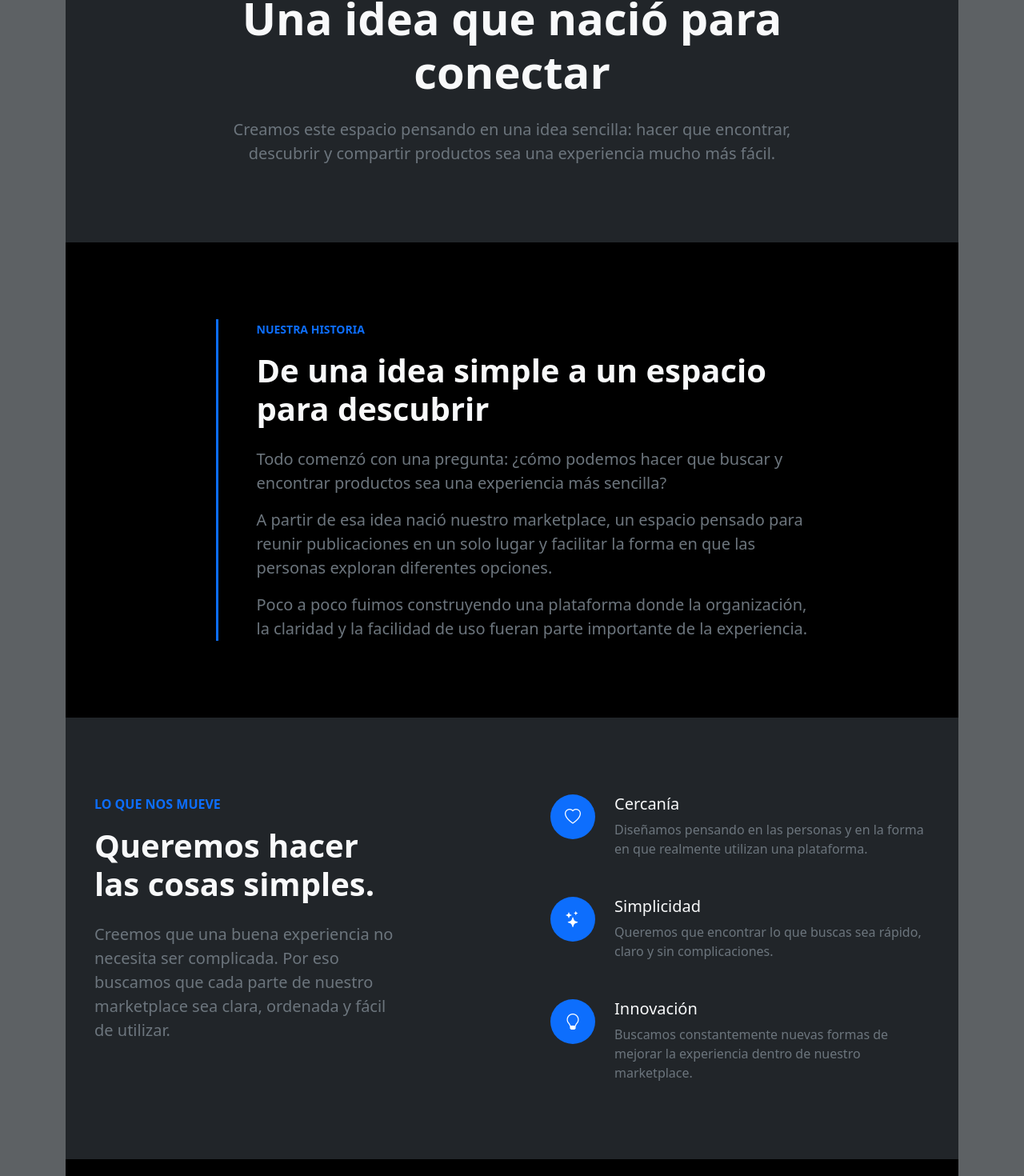
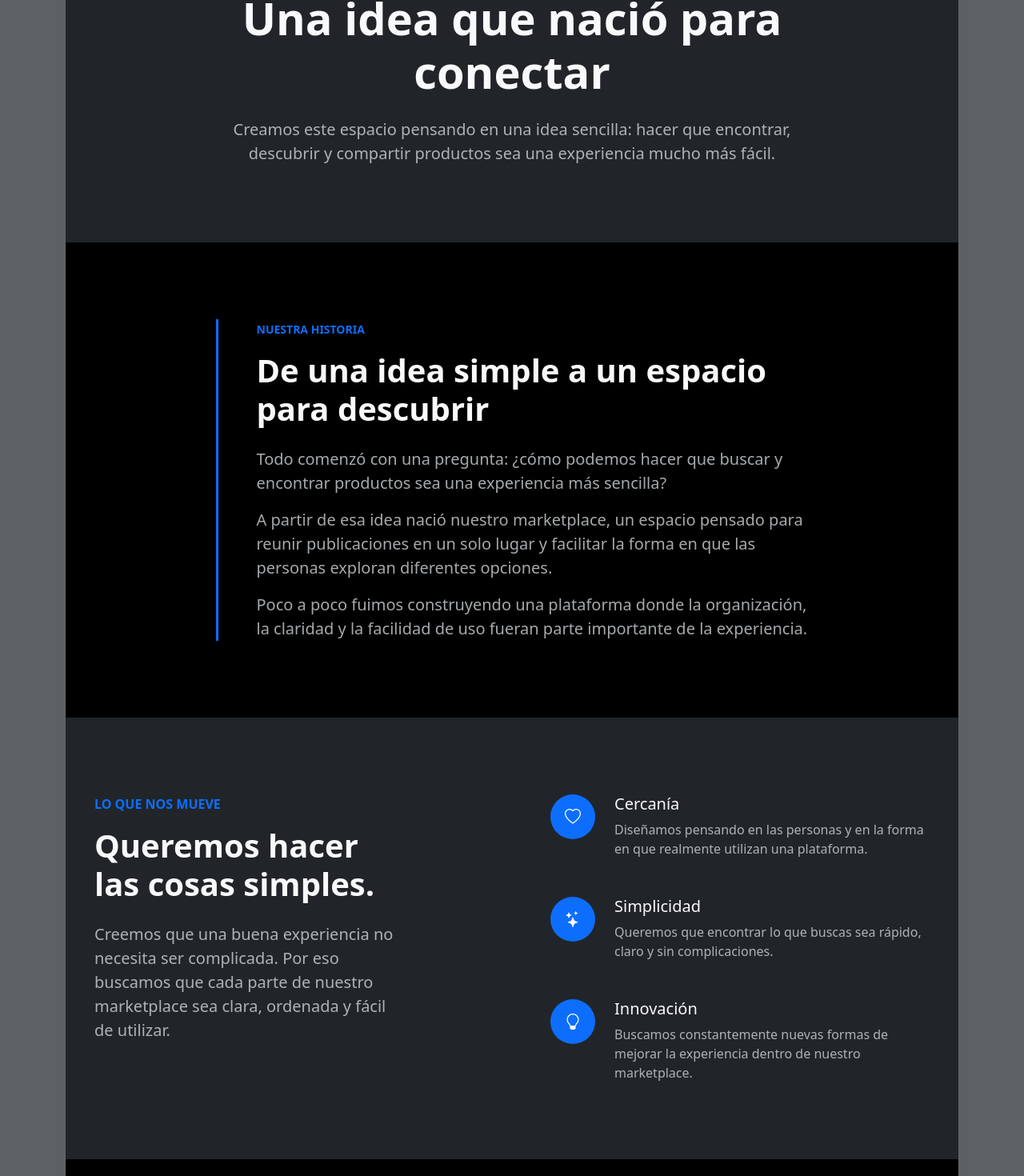
Before and after one commit to SopaipillaDev/hito-2-desafio-latam-fullstack-g107-2026, a React (Vite) app: page /nosotros in a window 1280 px wide. Shown: the part 227-1697 px from the top of the page at 80% size. Built offline with nearby package versions, Linux system fonts and the light colour scheme; no server answers.

Commit message:
Update Nosotros.jsx
Se ajusta "text-secondary" a "text-body-secondary" para mejorar el contraste de lectura

```diff
--- a/src/pages/publicPages/Nosotros.jsx
+++ b/src/pages/publicPages/Nosotros.jsx
@@ -17,7 +17,7 @@ function Nosotros() {
                 Una idea que nació para conectar
               </h1>
 
-              <p className="lead text-secondary mb-0">
+              <p className="lead text-body-secondary mb-0">
                 Creamos este espacio pensando en una idea sencilla:
                 hacer que encontrar, descubrir y compartir productos
                 sea una experiencia mucho más fácil.
@@ -47,20 +47,20 @@ function Nosotros() {
                   De una idea simple a un espacio para descubrir
                 </h2>
 
-                <p className="text-secondary fs-5">
+                <p className="text-body-secondary fs-5">
                   Todo comenzó con una pregunta: ¿cómo podemos hacer
                   que buscar y encontrar productos sea una experiencia
                   más sencilla?
                 </p>
 
-                <p className="text-secondary fs-5">
+                <p className="text-body-secondary fs-5">
                   A partir de esa idea nació nuestro marketplace, un
                   espacio pensado para reunir publicaciones en un solo
                   lugar y facilitar la forma en que las personas
                   exploran diferentes opciones.
                 </p>
 
-                <p className="text-secondary fs-5 mb-0">
+                <p className="text-body-secondary fs-5 mb-0">
                   Poco a poco fuimos construyendo una plataforma donde
                   la organización, la claridad y la facilidad de uso
                   fueran parte importante de la experiencia.
@@ -92,7 +92,7 @@ function Nosotros() {
                 Queremos hacer las cosas simples.
               </h2>
 
-              <p className="text-secondary fs-5">
+              <p className="text-body-secondary fs-5">
                 Creemos que una buena experiencia no necesita ser
                 complicada. Por eso buscamos que cada parte de nuestro
                 marketplace sea clara, ordenada y fácil de utilizar.
@@ -119,7 +119,7 @@ function Nosotros() {
                     Cercanía
                   </h3>
 
-                  <p className="text-secondary mb-0">
+                  <p className="text-body-secondary mb-0">
                     Diseñamos pensando en las personas y en la forma
                     en que realmente utilizan una plataforma.
                   </p>
@@ -144,7 +144,7 @@ function Nosotros() {
                     Simplicidad
                   </h3>
 
-                  <p className="text-secondary mb-0">
+                  <p className="text-body-secondary mb-0">
                     Queremos que encontrar lo que buscas sea rápido,
                     claro y sin complicaciones.
                   </p>
@@ -169,7 +169,7 @@ function Nosotros() {
                     Innovación
                   </h3>
 
-                  <p className="text-secondary mb-0">
+                  <p className="text-body-secondary mb-0">
                     Buscamos constantemente nuevas formas de mejorar
                     la experiencia dentro de nuestro marketplace.
                   </p>
@@ -200,7 +200,7 @@ function Nosotros() {
                   Gracias por ser parte de esta historia.
                 </h2>
 
-                <p className="text-secondary fs-5 mb-4">
+                <p className="text-body-secondary fs-5 mb-4">
                   Te invitamos a conocer nuestras publicaciones y
                   descubrir todo lo que nuestro marketplace tiene
                   para ofrecer.
```
